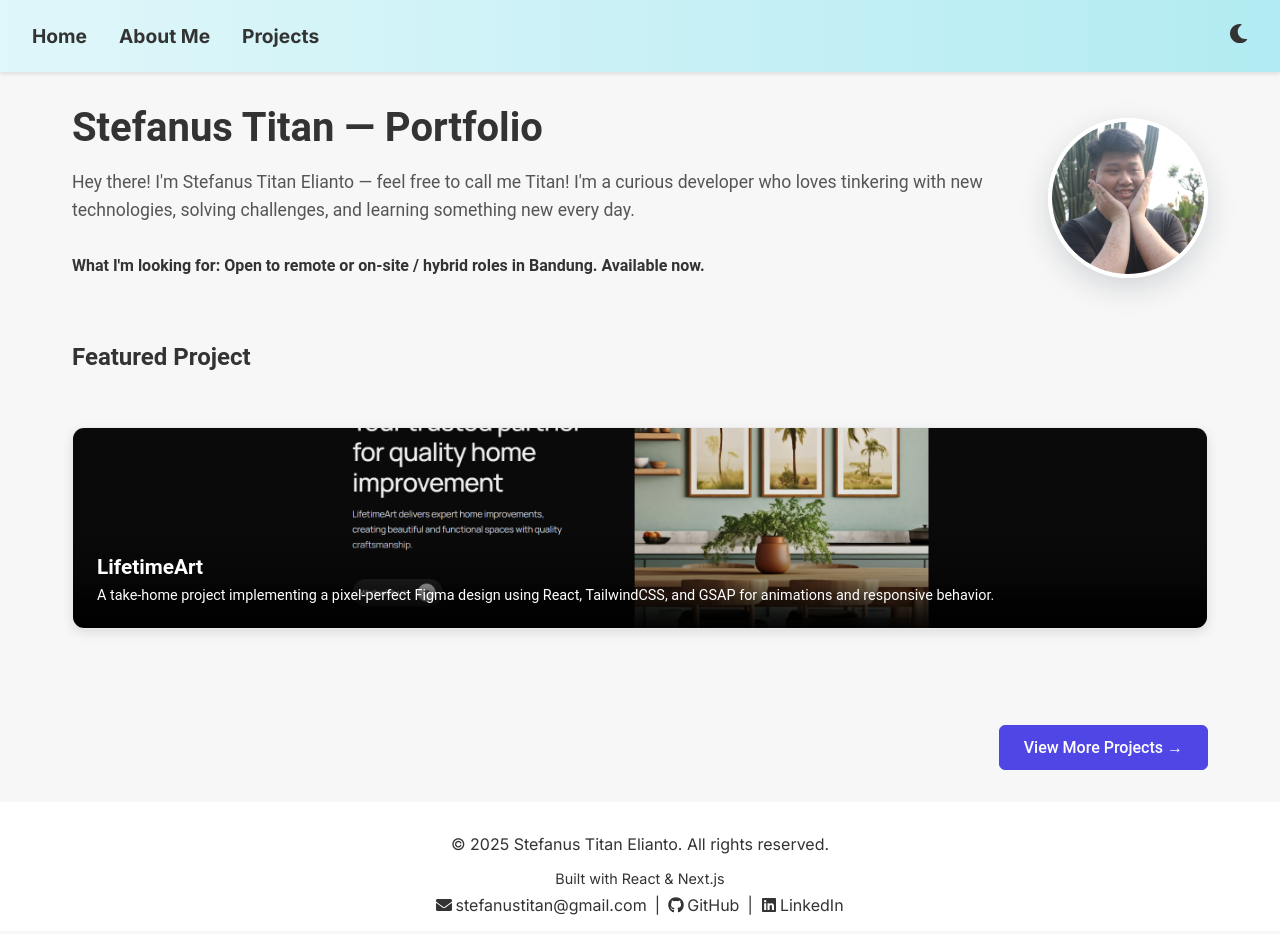
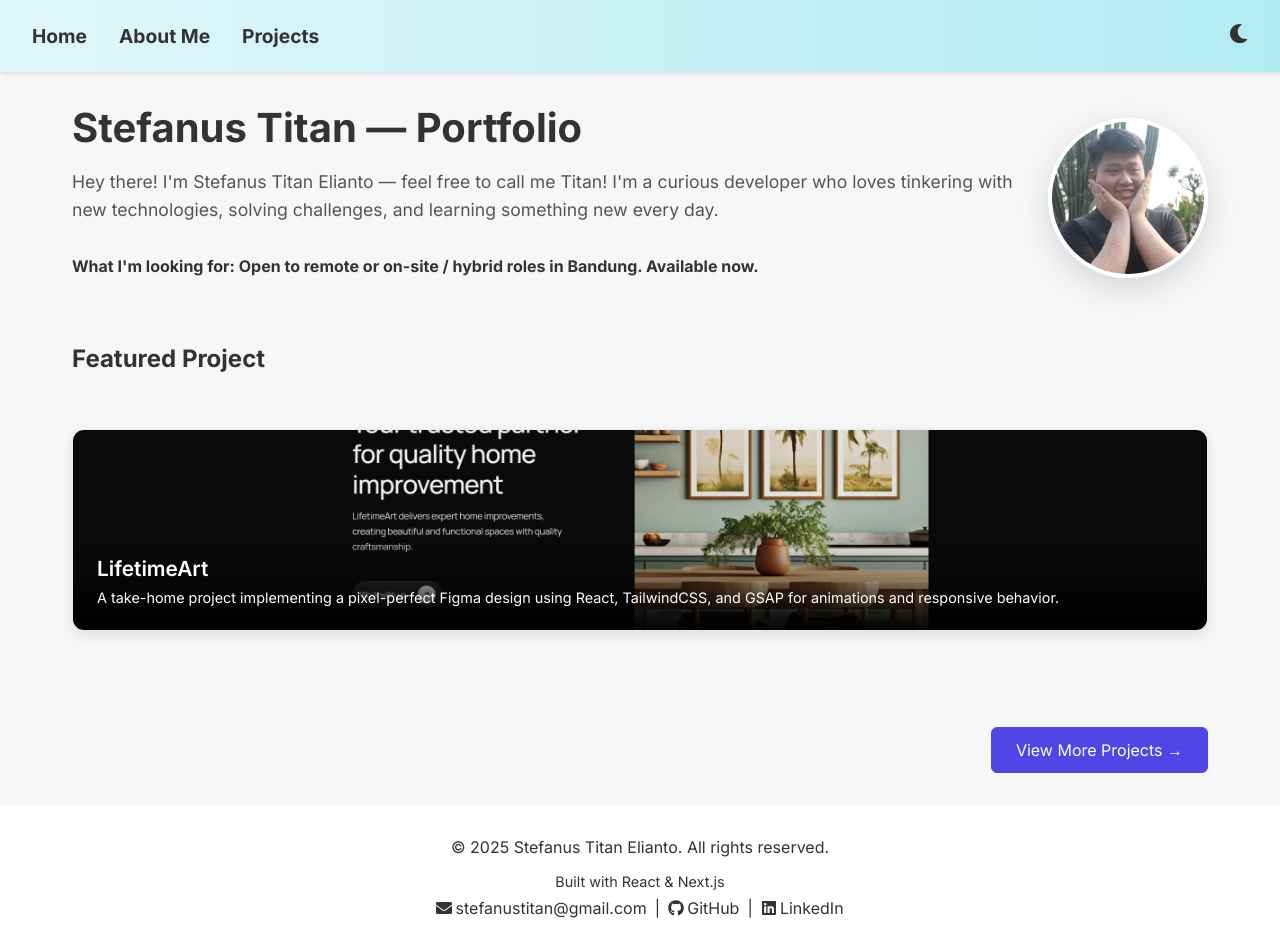
Before and after one commit to StefanusTitan/portfolio-website, a Next.js app: page / in a window 1280 px wide. Built offline with nearby package versions, Linux system fonts and the light colour scheme.

Commit message:
refactor Home.module.css; remove local Roboto font override to inherit global font settings

```diff
--- a/styles/Home.module.css
+++ b/styles/Home.module.css
@@ -2,7 +2,7 @@
   display: grid;
   grid-template-columns: 1fr minmax(auto, 1200px) 1fr;
   background-color: var(--background);
-  font-family: "Roboto", sans-serif;
+  /* inherit global font (removed local Roboto override) */
 }
 
 .introduction {
```
